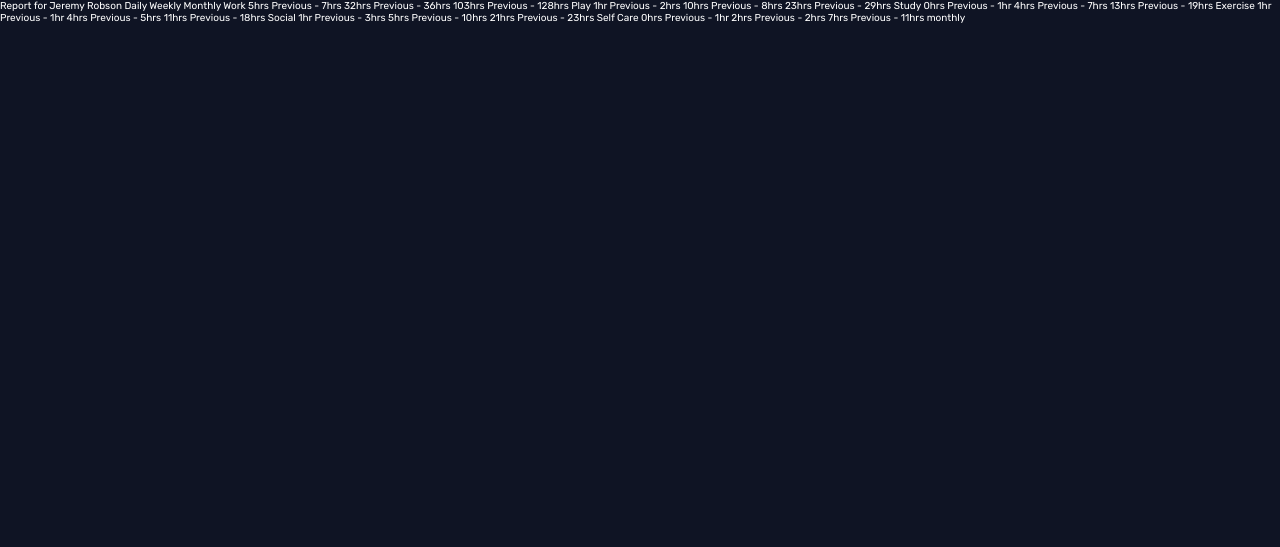
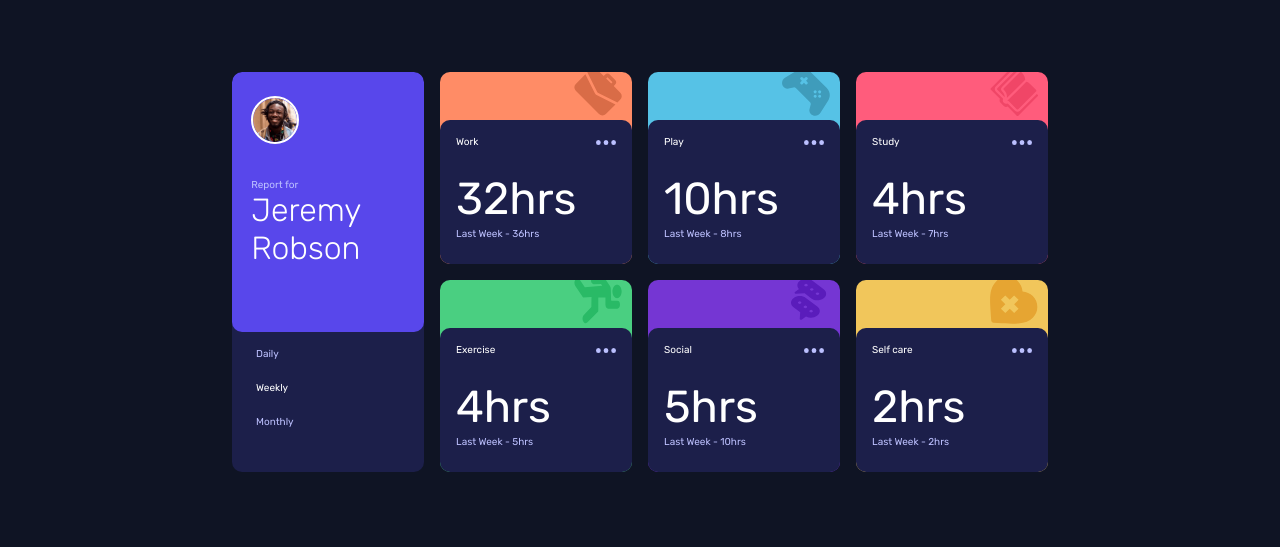
Before and after one commit to curator69/time-tracking-dashboard-main, a plain HTML site: page index.html in a window 1280 px wide. Drawn offline with Linux system fonts and the light colour scheme.

Commit message:
completed

```diff
--- a/css/style.css
+++ b/css/style.css
@@ -9,4 +9,217 @@ body {
   background-color: hsl(226, 43%, 10%);
   font-family: "Rubik", sans-serif;
   color: white;
+  display: flex;
+  align-items: center;
+  justify-content: center;
 }
+
+.main {
+  padding: 4.5rem;
+  display: grid;
+  grid-template-columns: repeat(4, minmax(0, 12rem));
+  grid-gap: 1rem;
+}
+
+#main--card {
+  grid-column: span 1;
+  grid-row: 1 / 3;
+  height: auto;
+  z-index: 1;
+}
+
+.main--card-cover {
+  z-index: 10;
+  width: 100%;
+  height: 65%;
+  border-radius: 10px;
+  background-color: hsl(246, 80%, 60%);
+  margin-bottom: 1rem;
+  padding: 1.5rem 1.2rem;
+}
+
+.main--card-cover:hover {
+  height: 75%;
+  transition: all 0.1s linear;
+}
+
+.image-jeremy {
+  width: 3rem;
+  height: 3rem;
+  border-radius: 50%;
+  border: 2px solid white;
+  margin-bottom: 2rem;
+}
+
+.main--card-cover > p {
+  color: hsl(236, 100%, 87%);
+}
+
+.main--card-cover > h1 {
+  font-size: 2rem;
+  font-weight: 300;
+}
+
+.main--card-frequency {
+  height: 5rem;
+  display: flex;
+  flex-direction: column;
+  justify-content: space-between;
+  padding: 0 1.5rem;
+  color: hsl(236, 100%, 87%);
+}
+
+.main--card-frequency > p {
+  cursor: pointer;
+}
+
+.main--card-frequency > p:hover {
+  color: white;
+}
+
+.main--card-frequency > p:nth-of-type(2) {
+  color: white;
+}
+
+.card {
+  width: 100%;
+  height: 12rem;
+  background-color: hsl(235, 46%, 20%);
+  border-radius: 10px;
+}
+
+.work--card {
+  background-color: hsl(15, 100%, 70%);
+}
+
+.play--card {
+  background-color: hsl(195, 74%, 62%);
+}
+
+.study--card {
+  background-color: hsl(348, 100%, 68%);
+}
+
+.exercise--card {
+  background-color: hsl(145, 58%, 55%);
+}
+
+.social--card {
+  background-color: hsl(264, 64%, 52%);
+}
+
+.self-care--card {
+  background-color: hsl(43, 84%, 65%);
+}
+
+.card {
+  position: relative;
+  overflow: hidden;
+  z-index: 1;
+}
+
+.icon {
+  position: absolute;
+  top: -2%;
+  left: 70%;
+  width: 3rem;
+  height: 3rem;
+}
+
+.cover {
+  height: 80%;
+  background-color: hsl(235, 46%, 20%);
+  border-radius: 10px;
+  margin-top: 3rem;
+  z-index: 10;
+  cursor: pointer;
+}
+
+.cover:hover {
+  background-color: hsl(236, 43%, 41%);
+  height: 85%;
+  margin-top: 2rem;
+  transition: all 0.1s linear;
+}
+
+.card--details {
+  padding: 1rem;
+  z-index: 20;
+}
+
+.head {
+  display: flex;
+  align-items: center;
+  justify-content: space-between;
+  margin-bottom: 1.5rem;
+}
+
+.icon-ellipsis {
+  width: 20px;
+  height: 5px;
+}
+
+.time {
+  font-size: 2.8rem;
+  margin-bottom: 0.2rem;
+}
+
+.last-week {
+  color: hsl(236, 100%, 87%);
+}
+
+@media screen and (max-width: 760px) {
+  .time {
+    font-size: 2rem;
+  }
+
+  .icon {
+    width: 2rem;
+    height: 2rem;
+  }
+
+  .main--card-cover > h1 {
+    font-size: 1.5rem;
+  }
+}
+
+@media screen and (max-width: 650px) {
+  .main {
+    width: 80%;
+    padding: 1rem;
+    display: grid;
+    grid-template-columns: 1fr;
+    grid-gap: 1.5rem;
+  }
+
+  .main--card-cover:hover {
+    height: 65%;
+  }
+
+  .main--card-frequency {
+    display: flex;
+    flex-direction: row;
+    height: 1rem;
+  }
+
+  .main--card-frequency > p {
+    height: 10px;
+  }
+
+  .main--card-cover {
+    height: 80%;
+  }
+
+  .icon {
+    left: 85%;
+    width: 3rem;
+    height: 3rem;
+  }
+}
+
+@media screen and (max-width: 450px) {
+  .icon {
+    right: 20%;
+    margin-right: 1rem;
+  }
+}
--- a/index.html
+++ b/index.html
@@ -23,81 +23,132 @@
     <link rel="stylesheet" href="css/style.css" />
   </head>
   <body>
-    Report for Jeremy Robson Daily Weekly Monthly Work 5hrs
-    <!-- daily -->
-    Previous - 7hrs
-    <!-- daily -->
-    32hrs
-    <!-- weekly -->
-    Previous - 36hrs
-    <!-- weekly -->
-    103hrs
-    <!-- monthly -->
-    Previous - 128hrs
-    <!-- monthly -->
+    <div class="main">
+      <div id="main--card" class="card main--card">
+        <div class="main--card-cover">
+          <img
+            class="image-jeremy"
+            src="images/image-jeremy.png"
+            alt="image-jeremy"
+          />
+          <p>Report for</p>
+          <h1>Jeremy Robson</h1>
+        </div>
+        <div class="main--card-frequency">
+          <p>Daily</p>
+          <p>Weekly</p>
+          <p>Monthly</p>
+        </div>
+      </div>
 
-    Play 1hr
-    <!-- daily -->
-    Previous - 2hrs
-    <!-- daily -->
-    10hrs
-    <!-- weekly -->
-    Previous - 8hrs
-    <!-- weekly -->
-    23hrs
-    <!-- monthly -->
-    Previous - 29hrs
-    <!-- monthly -->
+      <div class="card work--card">
+        <img class="icon" src="images/icon-work.svg" alt="icon-work" />
+        <div class="cover work--card-cover">
+          <div class="card--details">
+            <div class="head">
+              <div class="title">Work</div>
+              <img
+                class="icon-ellipsis"
+                src="images/icon-ellipsis.svg"
+                alt=""
+              />
+            </div>
+            <div class="time">32hrs</div>
+            <div class="last-week">Last Week - 36hrs</div>
+          </div>
+        </div>
+      </div>
 
-    Study 0hrs
-    <!-- daily -->
-    Previous - 1hr
-    <!-- daily -->
-    4hrs
-    <!-- weekly -->
-    Previous - 7hrs
-    <!-- weekly -->
-    13hrs
-    <!-- monthly -->
-    Previous - 19hrs
-    <!-- monthly -->
+      <div class="card play--card">
+        <img class="icon" src="images/icon-play.svg" alt="icon-work" />
+        <div class="cover work--card-cover">
+          <div class="card--details">
+            <div class="head">
+              <div class="title">Play</div>
+              <img
+                class="icon-ellipsis"
+                src="images/icon-ellipsis.svg"
+                alt=""
+              />
+            </div>
+            <div class="time">10hrs</div>
+            <div class="last-week">Last Week - 8hrs</div>
+          </div>
+        </div>
+      </div>
 
-    Exercise 1hr
-    <!-- daily -->
-    Previous - 1hr
-    <!-- daily -->
-    4hrs
-    <!-- weekly -->
-    Previous - 5hrs
-    <!-- weekly -->
-    11hrs
-    <!-- monthly -->
-    Previous - 18hrs
-    <!-- monthly -->
+      <div class="card study--card">
+        <img class="icon" src="images/icon-study.svg" alt="icon-work" />
+        <div class="cover work--card-cover">
+          <div class="card--details">
+            <div class="head">
+              <div class="title">Study</div>
+              <img
+                class="icon-ellipsis"
+                src="images/icon-ellipsis.svg"
+                alt=""
+              />
+            </div>
+            <div class="time">4hrs</div>
+            <div class="last-week">Last Week - 7hrs</div>
+          </div>
+        </div>
+      </div>
 
-    Social 1hr
-    <!-- daily -->
-    Previous - 3hrs
-    <!-- daily -->
-    5hrs
-    <!-- weekly -->
-    Previous - 10hrs
-    <!-- weekly -->
-    21hrs
-    <!-- monthly -->
-    Previous - 23hrs
-    <!-- monthly -->
+      <div class="card exercise--card">
+        <img class="icon" src="images/icon-exercise.svg" alt="icon-work" />
+        <div class="cover work--card-cover">
+          <div class="card--details">
+            <div class="head">
+              <div class="title">Exercise</div>
+              <img
+                class="icon-ellipsis"
+                src="images/icon-ellipsis.svg"
+                alt=""
+              />
+            </div>
+            <div class="time">4hrs</div>
+            <div class="last-week">Last Week - 5hrs</div>
+          </div>
+        </div>
+      </div>
 
-    Self Care 0hrs
-    <!-- daily -->
-    Previous - 1hr
-    <!-- daily -->
-    2hrs
-    <!-- weekly -->
-    Previous - 2hrs
-    <!-- weekly -->
-    7hrs
-    <!-- monthly -->
-    Previous - 11hrs monthly
+      <div class="card social--card">
+        <img class="icon" src="images/icon-social.svg" alt="icon-work" />
+        <div class="cover work--card-cover">
+          <div class="card--details">
+            <div class="head">
+              <div class="title">Social</div>
+              <img
+                class="icon-ellipsis"
+                src="images/icon-ellipsis.svg"
+                alt=""
+              />
+            </div>
+            <div class="time">5hrs</div>
+            <div class="last-week">Last Week - 10hrs</div>
+          </div>
+        </div>
+      </div>
+
+      <div class="card self-care--card">
+        <img class="icon" src="images/icon-self-care.svg" alt="icon-work" />
+        <div class="cover work--card-cover">
+          <div class="card--details">
+            <div class="head">
+              <div class="title">Self care</div>
+              <img
+                class="icon-ellipsis"
+                src="images/icon-ellipsis.svg"
+                alt=""
+              />
+            </div>
+            <div class="time">2hrs</div>
+            <div class="last-week">Last Week - 2hrs</div>
+          </div>
+        </div>
+      </div>
+    </div>
+    <script src="js/index.js"></script>
   </body>
 </html>
```
